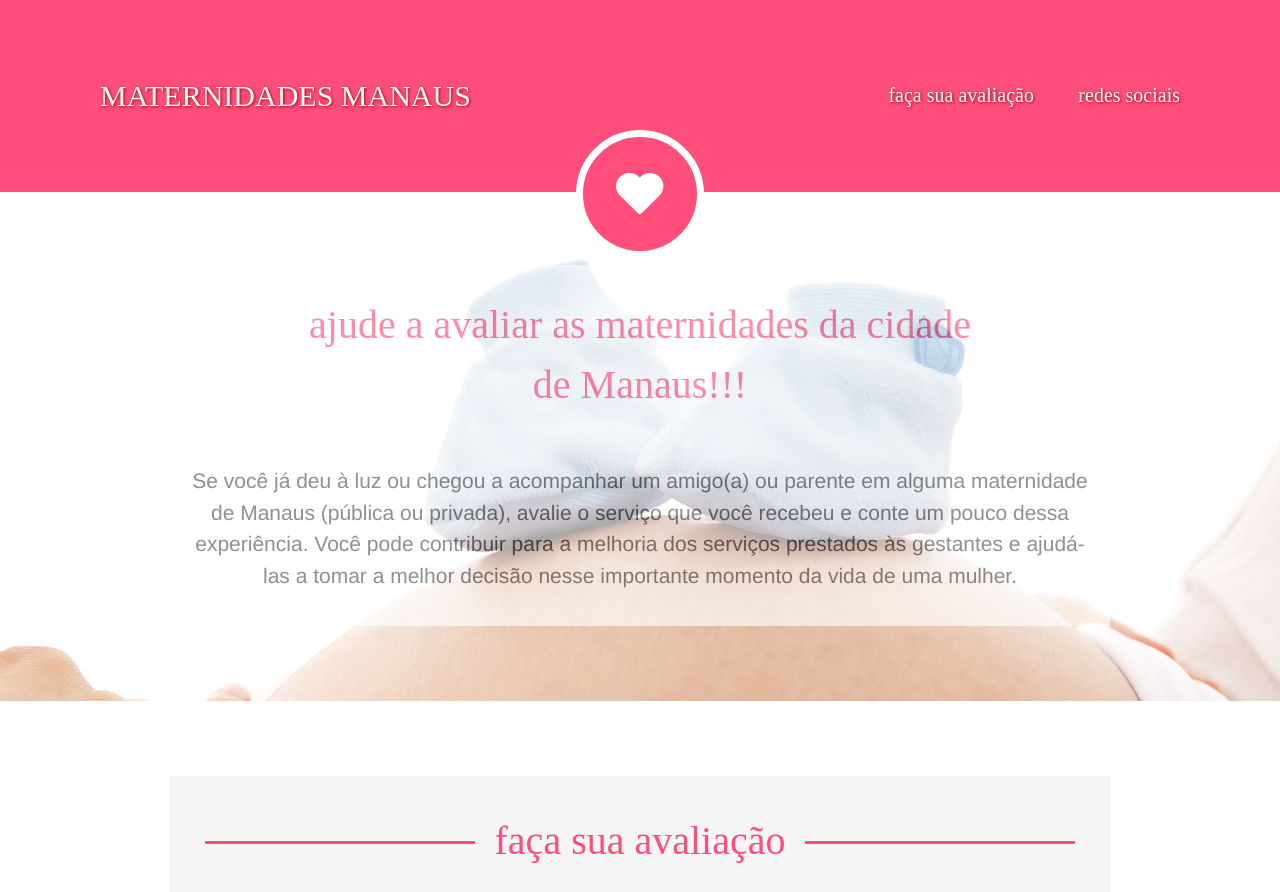
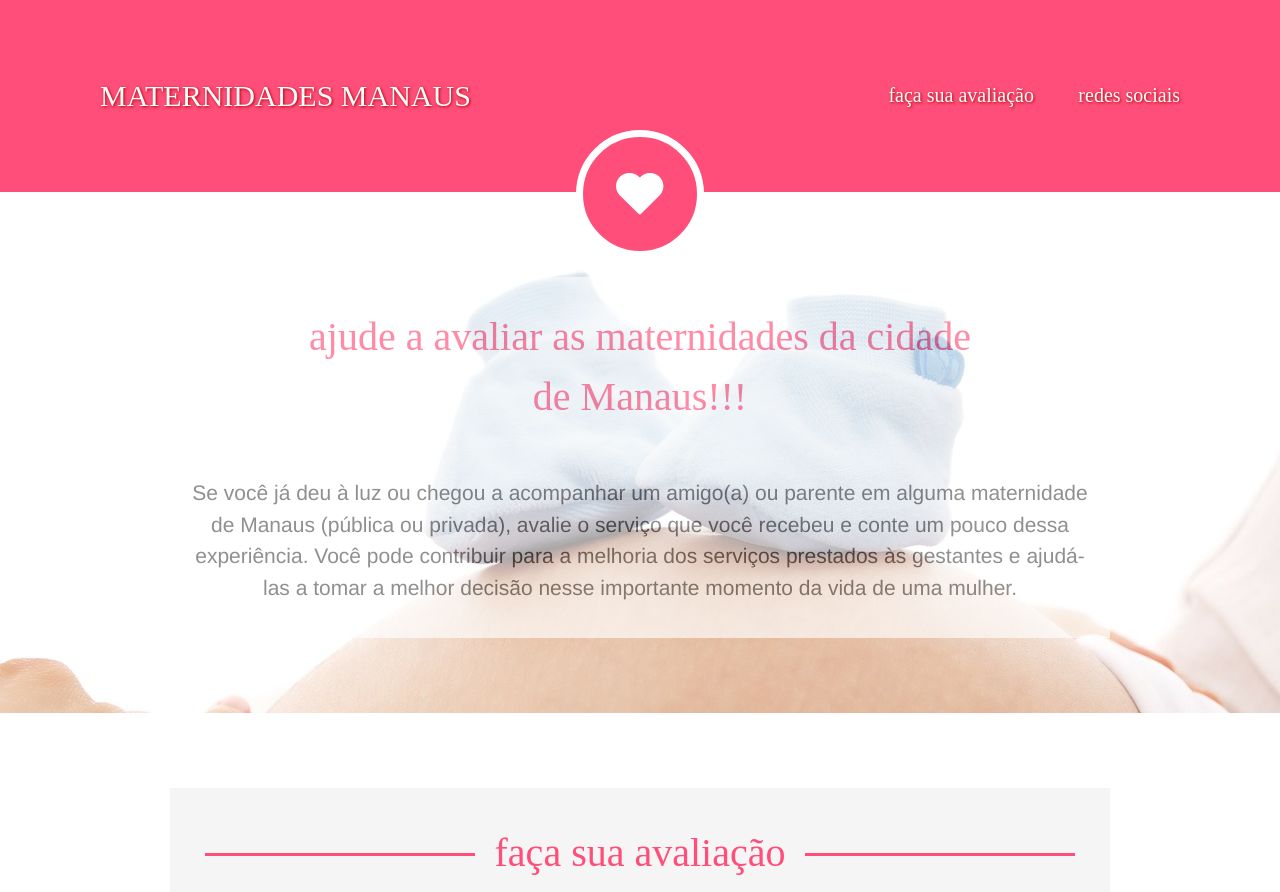
Before and after one commit to maternidadesmanaus/maternidadesmanaus.github.io, a Jekyll site: the page built from index.html, in a window 1280 px wide and 1400 px high. Shown: the top 892 px of the window. Built offline with Jekyll 4.4.1, drawn with Linux system fonts in a browser that asks for light colours; some web fonts are replaced; grey boxes are pictures that could not be loaded.

```diff
--- a/_sass/_layout.scss
+++ b/_sass/_layout.scss
@@ -5,11 +5,8 @@
     background-color: #FF4E79;
     color: #fae9ed;
     padding: 80px 100px;
-    position: fixed;
     width: 100%;
     z-index: 1;
-
-    @include transition;
 
     .logo {
         text-transform: uppercase;
@@ -22,8 +19,6 @@
         margin: 0;
         color: #fff;
         text-shadow: #af0000 1px 1px 3px;
-
-        @include transition;
     }
 
     /**
@@ -33,8 +28,6 @@
 
         float: right;
         text-align: center;
-
-        @include transition;
 
         h2 {
             display: none;
@@ -67,42 +60,6 @@
 
                 &:first-child a {
                     margin-left: 0;
-                }
-            }
-        }
-    }
-
-    /**
-     * Floating Menu Navigation
-     */
-    &.floating {
-        margin-top: 0;
-        padding: 20px 30px;
-        width: 100%;
-        z-index: 2;
-
-        @include transition;
-
-        .wrapper {
-            max-width: 100%;
-            padding: 0;
-        }
-
-        .logo {
-            font-size: 25px;
-        }
-
-        .nav {
-            margin: 0;
-
-            @include transition;
-
-            ul {
-                text-align: right;
-                margin-bottom: 0;
-
-                li a {
-                    @include transition;
                 }
             }
         }
@@ -643,8 +600,7 @@ i.heart {
  * Page content
  */
 .page-content {
-    /*padding: 190px 0 0 0;*/
-    padding: 230px 0 0 0;
+    padding: 50px 0 0 0;
 }
 
 .page-heading {
```
Also changed, not shown: js/app.js (+0 -32 lines).
